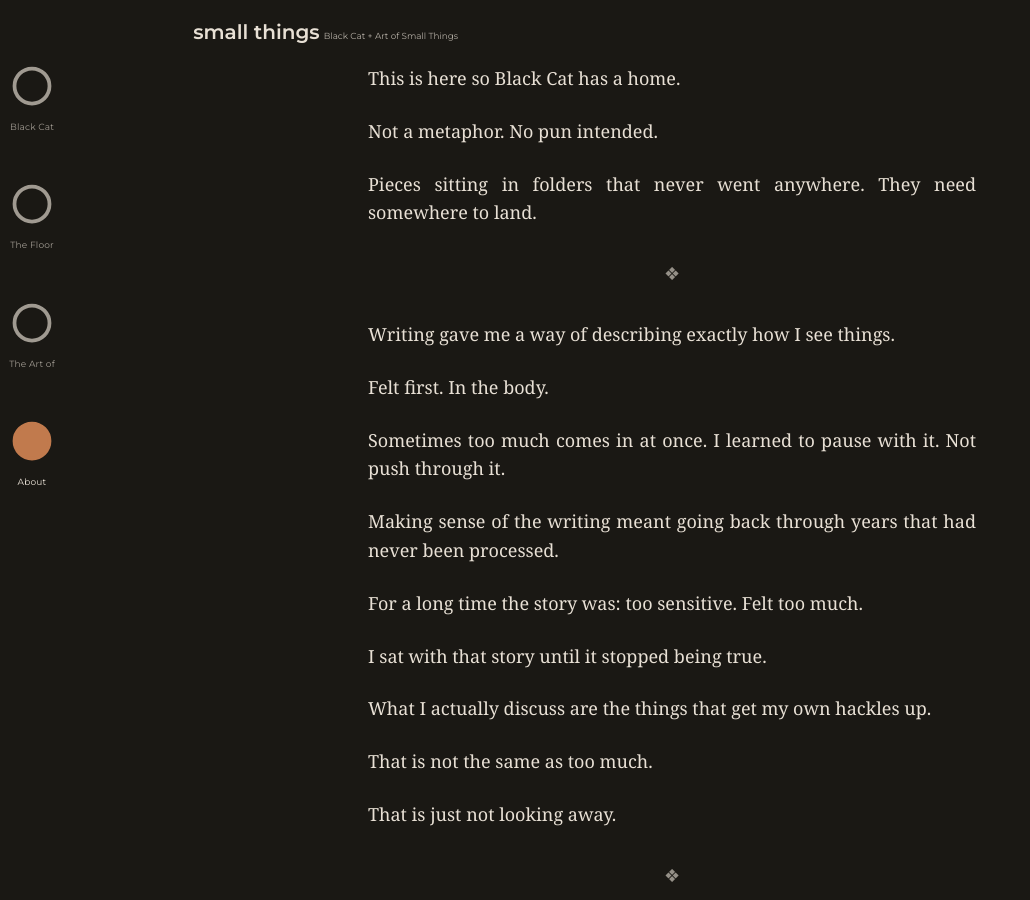
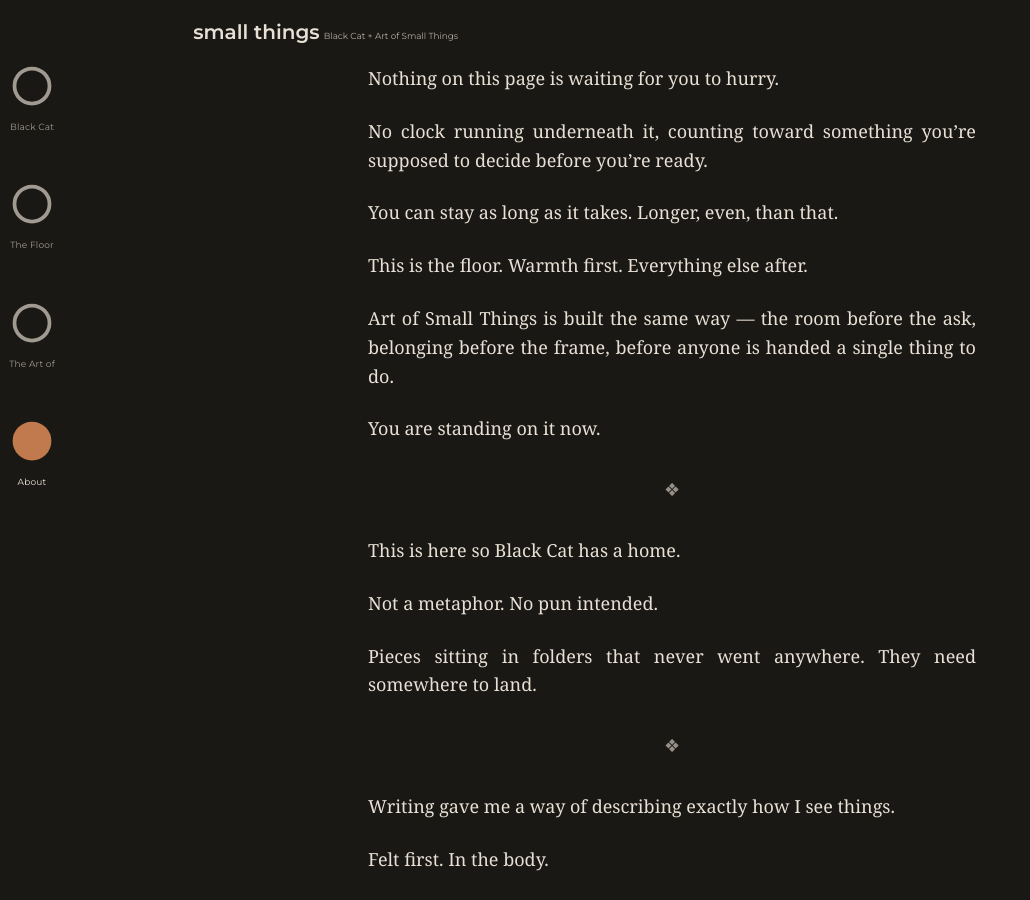
Before and after one commit to 2pix/small-things, a Jekyll site: the page built from about/index.md, in a window 1280 px wide and 900 px high. Shown: the whole window, without its empty margins (0-1030 px from the left). Built offline with Jekyll 4.4.1, drawn with Linux system fonts in a browser that asks for light colours.

Commit message:
Add floor/no-agenda opening to About page, ahead of the Black Cat introduction
Co-Authored-By: Claude Sonnet 5 <noreply@anthropic.com>

```diff
--- a/about/index.md
+++ b/about/index.md
@@ -3,6 +3,20 @@ layout: page
 title: About
 permalink: /about/
 ---
+
+Nothing on this page is waiting for you to hurry.
+
+No clock running underneath it, counting toward something you're supposed to decide before you're ready.
+
+You can stay as long as it takes. Longer, even, than that.
+
+This is the floor. Warmth first. Everything else after.
+
+Art of Small Things is built the same way — the room before the ask, belonging before the frame, before anyone is handed a single thing to do.
+
+You are standing on it now.
+
+{% include divider.html %}
 
 This is here so Black Cat has a home.
 
```
